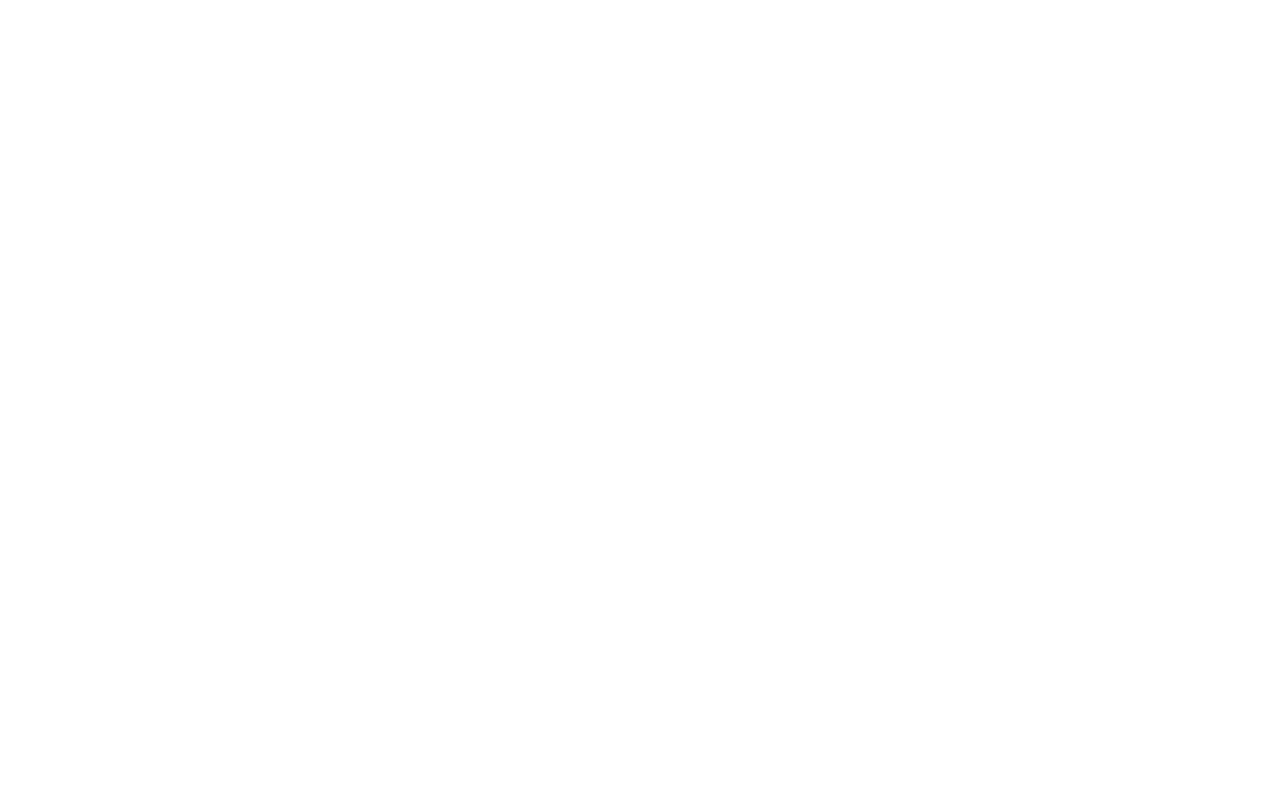
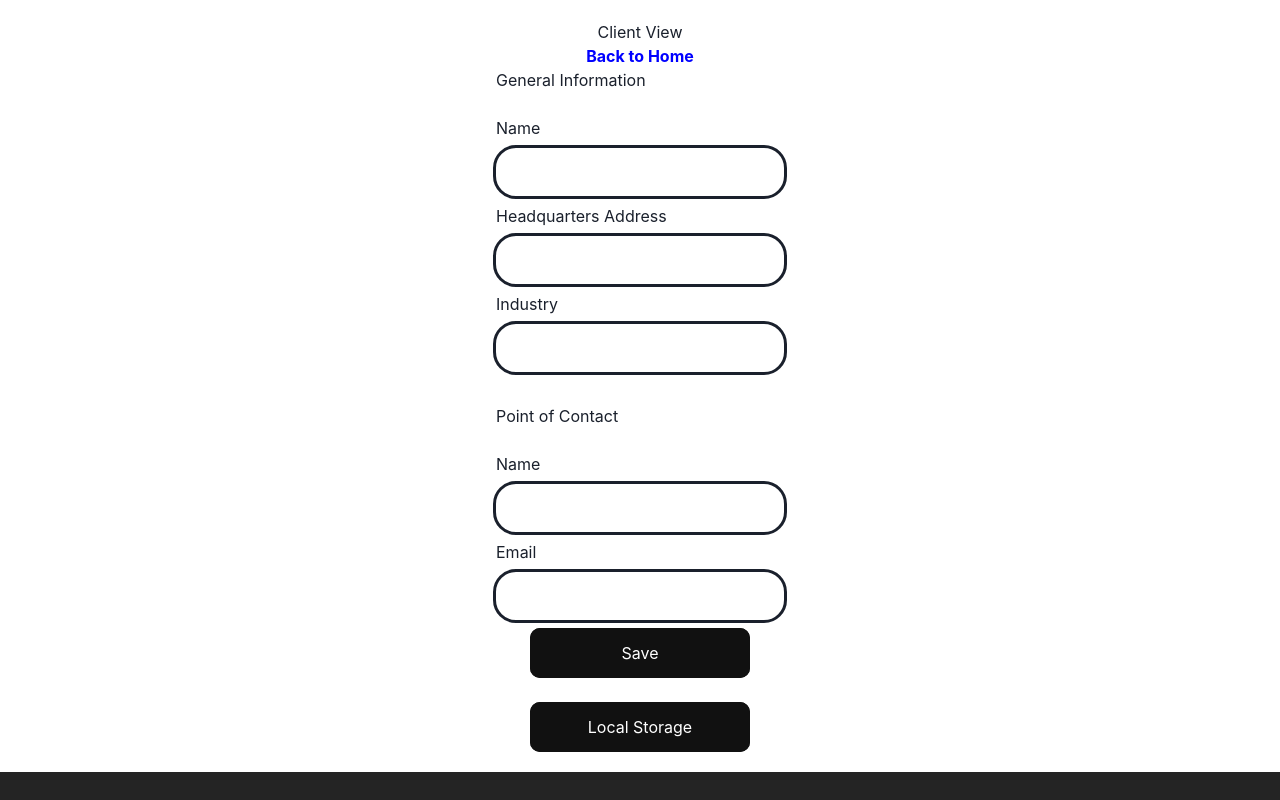
Before and after one commit to zmconsciencia/odin-app, a React (Vite) app: page /client-view in a window 1280 px wide. Before the commit this address had no page. Built offline with nearby package versions, Linux system fonts and the light colour scheme.

Commit message:
client view to local storage and show local

```diff
--- a/src/App.css
+++ b/src/App.css
@@ -102,3 +102,21 @@
   margin: 0;
   padding: 0;
 }
+
+.links {
+  color: blue;
+  text-decoration: none;
+  font-weight: bold;
+}
+
+.links:hover {
+  color: darkblue;
+}
+
+.client-view {
+  display: flex;
+  flex-direction: column;
+  justify-content: center;
+  align-items: center;
+  padding: 20px;
+}
--- a/src/App.tsx
+++ b/src/App.tsx
@@ -1,4 +1,5 @@
 import './App.css'
+import ClientView from './ClientView';
 import List from './List'
 import {Routes, Route} from "react-router-dom";
 
@@ -7,6 +8,7 @@
     <>
       <Routes>
         <Route path='/' element={<List />} />
+        <Route path='/client-view' element={<ClientView />} />
       </Routes>
     </>
   )
--- /dev/null
+++ b/src/ClientView.tsx
@@ -0,0 +1,141 @@
+import { useState, useEffect } from 'react';
+import { Link } from 'react-router-dom';
+
+interface ClientData {
+    generalInfo: {
+      name: string;
+      headquartersAddress: string;
+      industry: string;
+    };
+    pointOfContact: {
+      name: string;
+      email: string;
+    };
+  }
+
+export default function ClientView() {
+  const [generalInfo, setGeneralInfo] = useState({
+    name: '',
+    headquartersAddress: '',
+    industry: '',
+  });
+
+  const [pointOfContact, setPointOfContact] = useState({
+    name: '',
+    email: '',
+  });
+  const [show, setShow] = useState(false);
+
+  const [dataHistory, setDataHistory] = useState([]);
+
+
+  useEffect(() => {
+    const savedDataHistory = JSON.parse(localStorage.getItem('clientDataHistory') || '[]');
+    setDataHistory(savedDataHistory);
+  }, []);
+
+  function showHandler(){
+    if (show === false) {
+      setShow(true);
+    } else {
+      setShow(false);
+    }
+  }
+
+  const saveData = () => {
+    const newData : ClientData = {
+      generalInfo,
+      pointOfContact,
+    };
+
+    // Update the data history with the new data
+    const updatedDataHistory = [...dataHistory, newData];
+
+    // Save the updated data history to local storage
+    localStorage.setItem('clientDataHistory', JSON.stringify(updatedDataHistory));
+
+    // Clear the input fields
+    setGeneralInfo({
+      name: '',
+      headquartersAddress: '',
+      industry: '',
+    });
+    setPointOfContact({
+      name: '',
+      email: '',
+    });
+  };
+
+  function DisplayDataHistory() {
+    return dataHistory.map((data: ClientData, index: number) => {
+      return (
+        <div key={index}>
+            <br />
+            <h1>General Information: {index}</h1>
+            <h2>Name: {data.generalInfo.name}</h2>
+            <h2>Headquarters Address: {data.generalInfo.headquartersAddress}</h2>
+            <h2>Industry: {data.generalInfo.industry}</h2>
+            <h1>Point of Contact: {index}</h1>
+            <h2>Name: {data.pointOfContact.name}</h2>
+            <h2>Email: {data.pointOfContact.email}</h2>
+        </div>
+      );
+    });
+  }
+
+  return (
+    <div className='client-view'>
+      <h1>Client View</h1>
+      <Link to="/" className='links'>Back to Home</Link>
+      <div className="General Information">
+        <h1>General Information</h1>
+        <br />
+        <h2>Name</h2>
+        <input
+          type="text"
+          value={generalInfo.name}
+          onChange={(e) => setGeneralInfo({ ...generalInfo, name: e.target.value })}
+        />
+        <h2>Headquarters Address</h2>
+        <input
+          type="text"
+          value={generalInfo.headquartersAddress}
+          onChange={(e) =>
+            setGeneralInfo({ ...generalInfo, headquartersAddress: e.target.value })
+          }
+        />
+        <h2>Industry</h2>
+        <input
+          type="text"
+          value={generalInfo.industry}
+          onChange={(e) => setGeneralInfo({ ...generalInfo, industry: e.target.value })}
+        />
+      </div>
+      <br />
+      <div className="Point of contact">
+        <h1>Point of Contact</h1>
+        <br />
+        <h2>Name</h2>
+        <input
+          type="text"
+          value={pointOfContact.name}
+          onChange={(e) => setPointOfContact({ ...pointOfContact, name: e.target.value })}
+        />
+        <h2>Email</h2>
+        <input
+          type="text"
+          value={pointOfContact.email}
+          onChange={(e) => setPointOfContact({ ...pointOfContact, email: e.target.value })}
+        />
+      </div>
+      <button className="glow-on-hover" onClick={saveData} type="button">
+        Save
+      </button>
+      <br />
+      <div>
+        <button className='glow-on-hover' onClick={showHandler} type='button'>Local Storage</button>
+        {show ? (<DisplayDataHistory />) : null}
+      </div>
+    </div>
+  );
+}
--- a/src/DonutChart.tsx
+++ b/src/DonutChart.tsx
@@ -38,8 +38,8 @@
       .selectAll()
       .data(pie(data))
       .join("path")
-      .attr("fill", d => color(d.data.name))
-      .attr("d", arc)
+      .attr("fill", d => color(d.data.name) as string)
+      .attr("d", arc as any)
       .append("title")
       .text(d => `${d.data.name}: ${d.data.value.toLocaleString()}`);
 
@@ -55,7 +55,7 @@
       .selectAll()
       .data(pie(data))
       .join("text")
-      .attr("transform", d => `translate(${outerArc.centroid(d)})`)
+      .attr("transform", d => `translate(${outerArc.centroid(d as any)})`)
       .attr("dy", "0.35em")
       .call(text => text.append("tspan")
         .attr("y", "-0.4em")
--- a/src/index.css
+++ b/src/index.css
@@ -1,5 +1,5 @@
-/* :root {
-  font-family: Inter, system-ui, Avenir, Helvetica, Arial, sans-serif;
+:root {
+  font-family: "Inter, sans-serif";
   line-height: 1.5;
   font-weight: 400;
 
@@ -13,7 +13,7 @@
   -moz-osx-font-smoothing: grayscale;
   -webkit-text-size-adjust: 100%;
 }
-
+/*
 a {
   font-weight: 500;
   color: #646cff;
```
